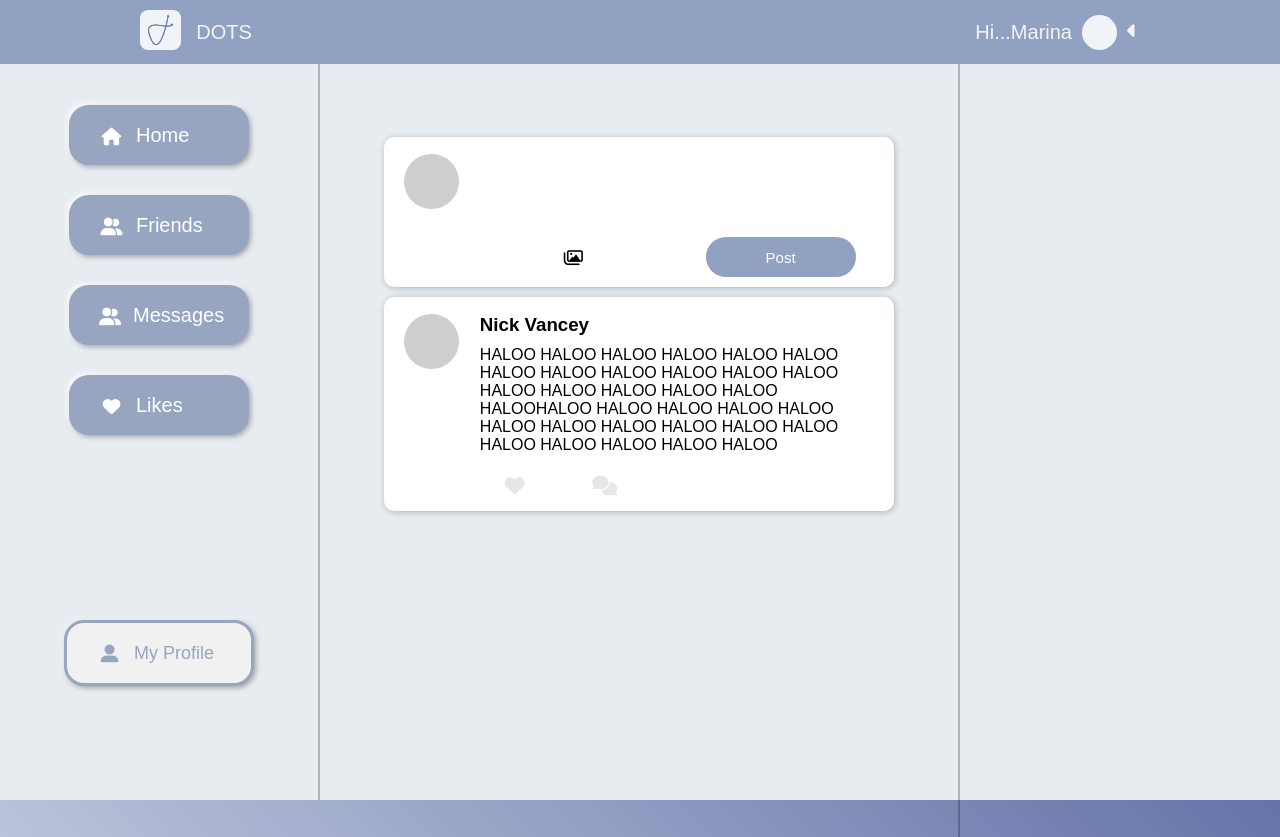
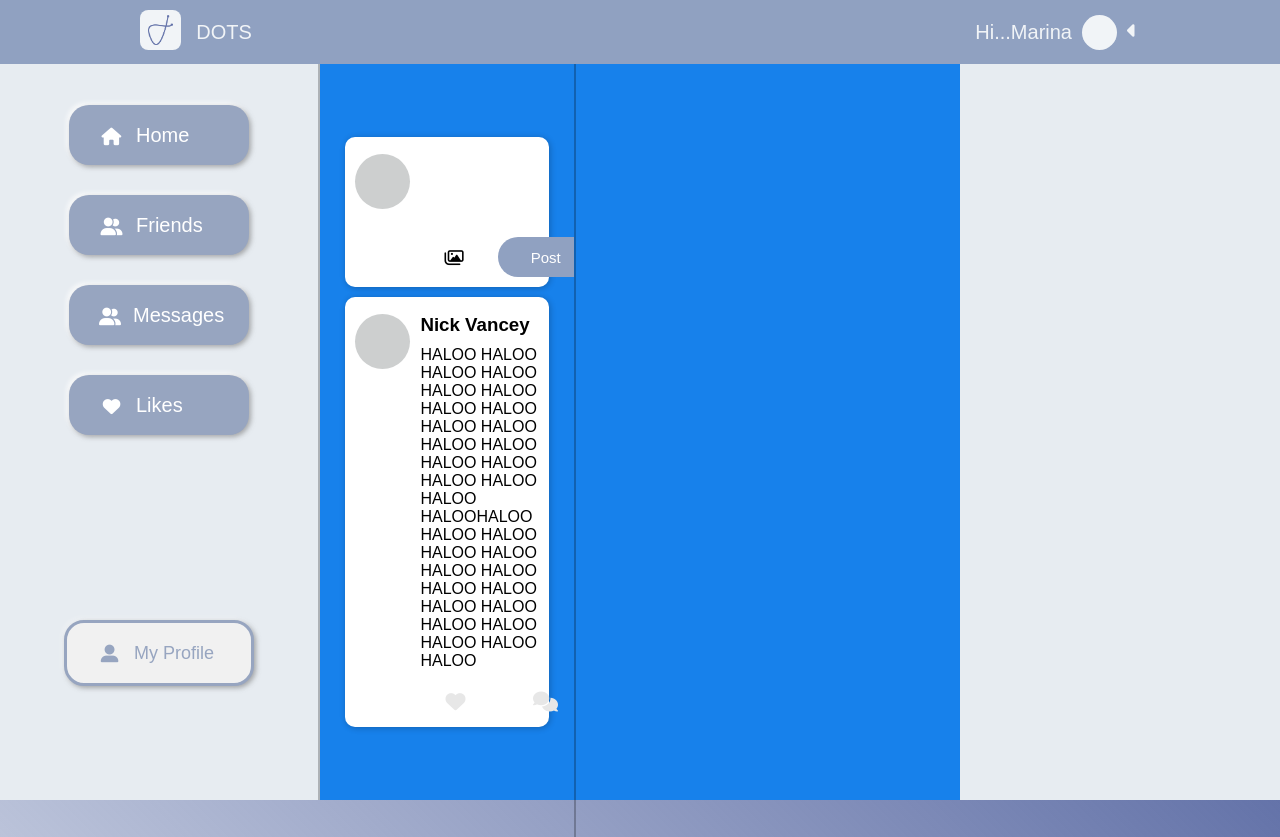
Before and after one commit to AbiddN/dot-frontend, a React (Create React App) app: page /friends in a window 1280 px wide. Built offline with nearby package versions, Linux system fonts and the light colour scheme; no server answers; sample sign-in values are in the browser's storage.

Commit message:
nambahin search sm onlinecard

```diff
--- a/src/App.js
+++ b/src/App.js
@@ -11,6 +11,7 @@ import Landing from "./pages/Landing";
 import Home from "./pages/Home";
 import Friends from "./pages/Friends";
 import Postingcard from "./components/Postingcard";
+import Searchbar from "./components/Searchbar";
 
 const App = () => {
   return (
@@ -31,6 +32,7 @@ const App = () => {
         <Route exact path="/" element={<Landing />}></Route>
         <Route path="/signup" element={<SignUp />}></Route>
         <Route path="/signin" element={<SignIn />}></Route>
+        {/* <Route path="/home" element={<Home />}></Route> */}
       </Routes>
     </div>
   );
--- a/src/pages/Friends.scss
+++ b/src/pages/Friends.scss
@@ -1,18 +1,18 @@
-.home-container {
-  height: 100vh;
-  width: 100%;
-  background-color: #e7ecf1;
-}
-.home {
-  width: 100%;
-  height: 100vh;
-  display: flex;
-}
-.home-navbar {
-  width: 100%;
-  height: 100vh;
-}
-.home-post {
-  width: 100%;
-  height: 100vh;
-}
+// .home-container {
+//   height: 100vh;
+//   // width: 100%;
+//   background-color: #e7ecf1;
+// }
+// .home {
+//   width: 100%;
+//   height: 100vh;
+//   display: flex;
+// }
+// .home-navbar {
+//   width: 100%;
+//   height: 100vh;
+// }
+// .home-post {
+//   width: 100%;
+//   height: 100vh;
+// }
--- a/src/pages/Home.js
+++ b/src/pages/Home.js
@@ -4,15 +4,36 @@ import Navbar from "../components/Navbar";
 import Header from "../components/Header";
 import Postingcard from "../components/Postingcard";
 import Postedcard from "../components/Postedcard";
+import Searchbar from "../components/Searchbar";
+import Onlinecard from "../components/Onlinecard";
 
 function Home() {
   return (
-    <div className="home-container">
-      <h1>HELLOOOOO</h1>
-      <div className="home-post">
-        <Postingcard />
-        <Postedcard />
-      </div>
+    // <div className="home-container">
+    //   <div className="home">
+    //     <div className="home-navbar">
+    //       <Navbar/>
+    //     </div>
+    //     <div className="home-post">
+    //       <Postingcard />
+    //       <Postedcard />
+    //     </div>
+
+    //   </div>
+    // </div>
+    <div className="home">
+        <Header/>
+        <div className="home-navbar">
+          <Navbar/>
+        </div>
+        <div className="home-post">
+          <Postingcard/>
+          <Postedcard/>
+        </div>
+        <div className="home-friends">
+          <Searchbar/>
+          <Onlinecard/>
+        </div>
     </div>
   );
 }
--- a/src/pages/Home.scss
+++ b/src/pages/Home.scss
@@ -1,25 +1,27 @@
 .home-container {
   height: 100vh;
-  background-color: #e7ecf1;
+  width: 100%;
+  background-color: #1781eb;
 }
 
 .home {
   width: 100%;
   height: 100vh;
-  /* background-color:red ; */
+  // background-color:red ;
   /* padding-top: 50px; */
   display: flex;
-  /* background-color: blue; */
+  background-color: #e7ecf1;
 }
 
 .home-navbar {
   width: 30%;
   height: 100vh;
-  /* background-color: blue; */
+  // margin-left: 200px;
+  // background-color: blue;
 }
 
 .home-post {
-  width: 100%;
+  width: 40%;
   height: 100vh;
   // background-color: yellow;
   border-right: 2px solid rgba(0, 0, 0, 0.247);
@@ -29,8 +31,10 @@
   display: none;
 }
 
-.home-friend {
-  width: 100%;
+.home-friends {
+  width: 30%;
   height: 100vh;
+  padding:100px 70px;
+  padding-right: 140px;
   // background-color: turquoise;
 }
```
Also changed, not shown: 1 other file (tests, documents, lock files or other folders).
